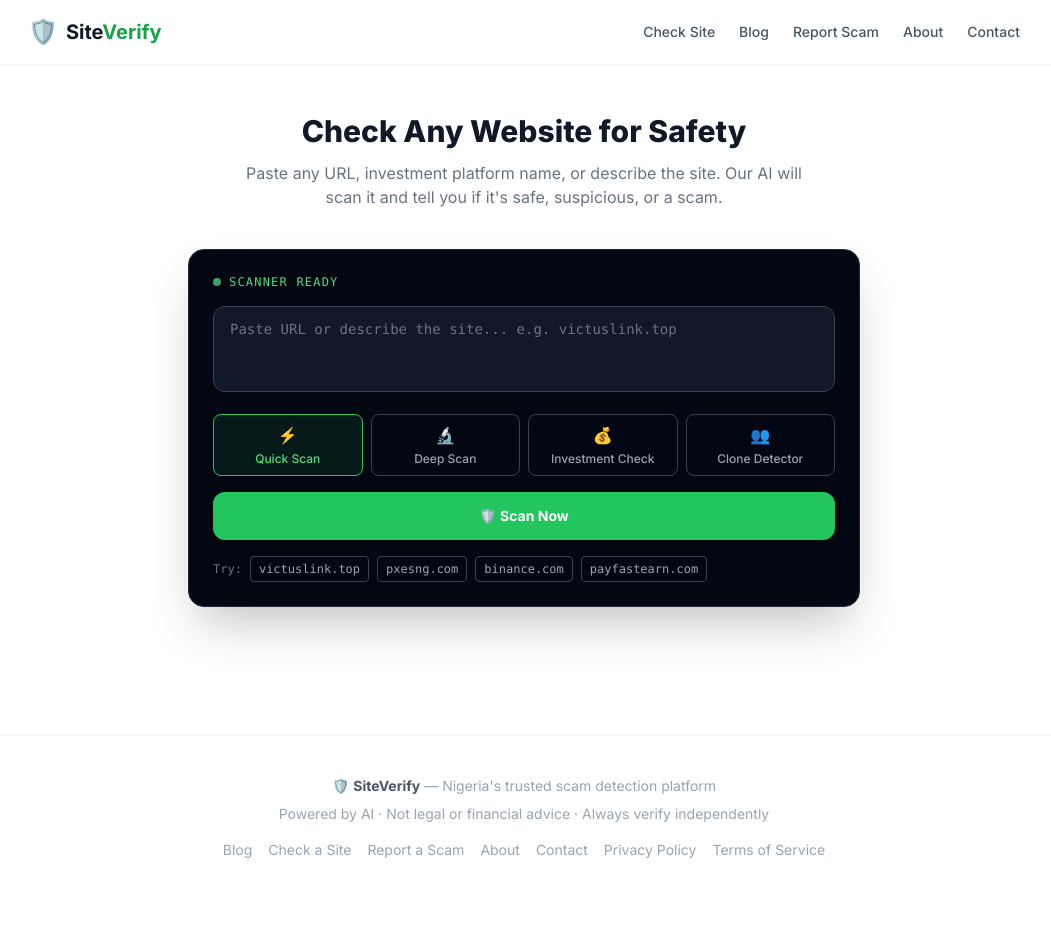
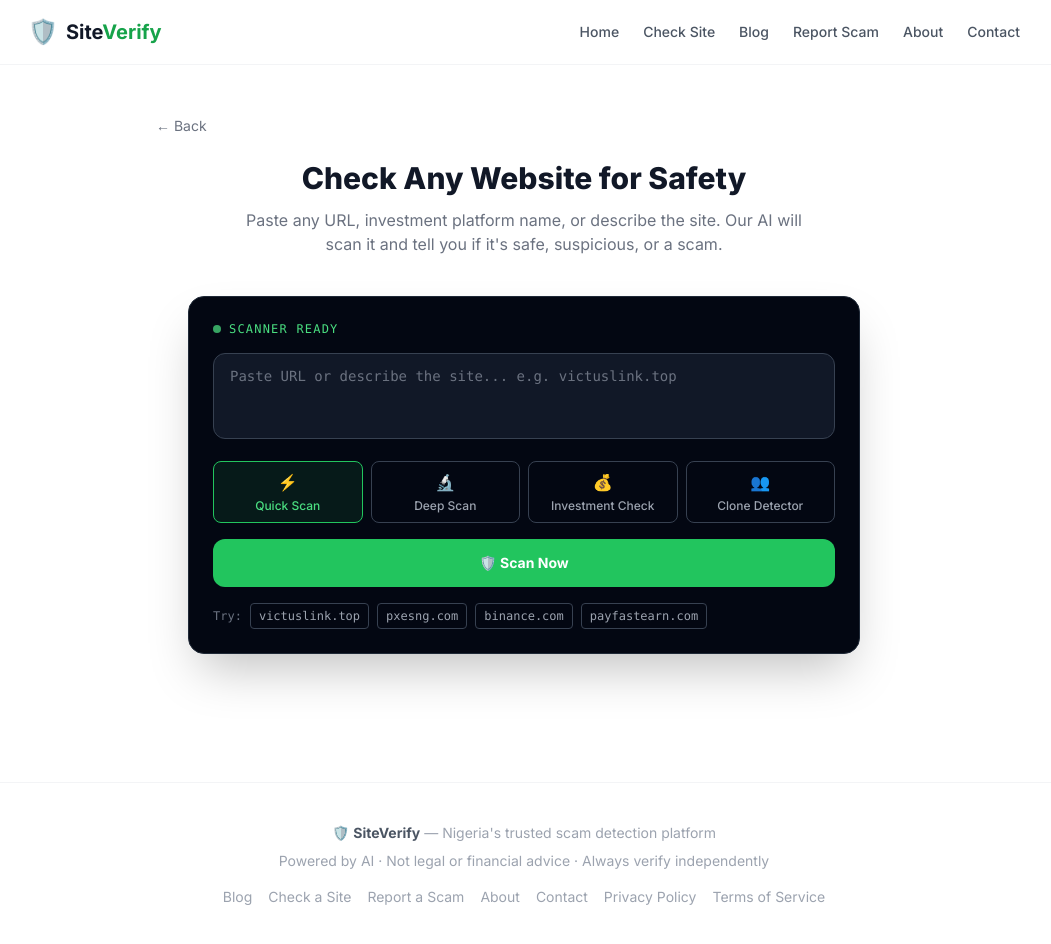
Before and after one commit to adokam/siteverify-v2, a Next.js app: page /check in a window 1280 px wide. Shown: the top 944 px of the page, without its empty margins (116-1167 px from the left). Before the commit the page ends 900 px from the top, so only its background shows below. Built offline with nearby package versions, Linux system fonts and the light colour scheme.

Commit message:
Added back buttons to pages

```diff
--- a/app/about/page.tsx
+++ b/app/about/page.tsx
@@ -1,3 +1,4 @@
+'use client'
 import type { Metadata } from 'next'
 
 export const metadata: Metadata = {
@@ -8,6 +9,10 @@ export const metadata: Metadata = {
 export default function AboutPage() {
   return (
     <div className="max-w-3xl mx-auto px-4 py-12">
+
+      <button onClick={() => window.history.back()} className="inline-flex items-center gap-2 text-sm text-gray-500 hover:text-green-600 mb-6 transition-colors">
+  ← Back
+</button>
 
       {/* Header */}
       <div className="mb-10">
--- a/app/blog/page.tsx
+++ b/app/blog/page.tsx
@@ -1,3 +1,4 @@
+'use client'
 import type { Metadata } from 'next'
 
 export const metadata: Metadata = {
@@ -17,6 +18,10 @@ const posts = [
 export default function BlogPage() {
   return (
     <div className="max-w-4xl mx-auto px-4 py-12">
+
+      <button onClick={() => window.history.back()} className="inline-flex items-center gap-2 text-sm text-gray-500 hover:text-green-600 mb-6 transition-colors">
+  ← Back
+</button>
       <div className="mb-10">
         <h1 className="text-3xl font-extrabold text-gray-900 mb-3">Scam Alerts & Safety Blog</h1>
         <p className="text-gray-500">Latest scam exposés, safety guides, and online fraud warnings for Nigeria.</p>
--- a/app/check/page.tsx
+++ b/app/check/page.tsx
@@ -1,3 +1,4 @@
+'use client'
 import type { Metadata } from 'next'
 import CheckerSection from '@/components/CheckerSection'
 
@@ -9,6 +10,9 @@ export const metadata: Metadata = {
 export default function CheckPage() {
   return (
     <div className="max-w-3xl mx-auto px-4 py-12">
+      <button onClick={() => window.history.back()} className="inline-flex items-center gap-2 text-sm text-gray-500 hover:text-green-600 mb-6 transition-colors">
+  ← Back
+</button>
       <div className="text-center mb-10">
         <h1 className="text-3xl font-extrabold text-gray-900 mb-3">Check Any Website for Safety</h1>
         <p className="text-gray-500 max-w-xl mx-auto">Paste any URL, investment platform name, or describe the site. Our AI will scan it and tell you if it's safe, suspicious, or a scam.</p>
--- a/app/contact/page.tsx
+++ b/app/contact/page.tsx
@@ -1,5 +1,4 @@
 'use client'
-
 import { useState } from 'react'
 import type { Metadata } from 'next'
 
@@ -22,6 +21,10 @@ export default function ContactPage() {
 
   return (
     <div className="max-w-2xl mx-auto px-4 py-12">
+
+      <button onClick={() => window.history.back()} className="inline-flex items-center gap-2 text-sm text-gray-500 hover:text-green-600 mb-6 transition-colors">
+  ← Back
+</button>
 
       <div className="mb-10">
         <h1 className="text-4xl font-extrabold text-gray-900 mb-3">Contact Us</h1>
--- a/app/privacy/page.tsx
+++ b/app/privacy/page.tsx
@@ -1,3 +1,4 @@
+'use client'
 import type { Metadata } from 'next'
 
 export const metadata: Metadata = {
@@ -8,6 +9,10 @@ export const metadata: Metadata = {
 export default function PrivacyPage() {
   return (
     <div className="max-w-3xl mx-auto px-4 py-12">
+
+      <button onClick={() => window.history.back()} className="inline-flex items-center gap-2 text-sm text-gray-500 hover:text-green-600 mb-6 transition-colors">
+  ← Back
+</button>
 
       <div className="mb-10">
         <h1 className="text-4xl font-extrabold text-gray-900 mb-3">Privacy Policy</h1>
--- a/app/report/page.tsx
+++ b/app/report/page.tsx
@@ -1,3 +1,4 @@
+'use client'
 import type { Metadata } from 'next'
 
 export const metadata: Metadata = {
@@ -8,6 +9,10 @@ export const metadata: Metadata = {
 export default function ReportPage() {
   return (
     <div className="max-w-2xl mx-auto px-4 py-12">
+
+      <button onClick={() => window.history.back()} className="inline-flex items-center gap-2 text-sm text-gray-500 hover:text-green-600 mb-6 transition-colors">
+  ← Back
+</button>
       <div className="mb-8">
         <h1 className="text-3xl font-extrabold text-gray-900 mb-3">Report a Scam</h1>
         <p className="text-gray-500">Help protect other Nigerians. Report a fake website, investment platform, or fraudulent app.</p>
--- a/app/terms/page.tsx
+++ b/app/terms/page.tsx
@@ -1,3 +1,4 @@
+'use client'
 import type { Metadata } from 'next'
 
 export const metadata: Metadata = {
@@ -8,6 +9,10 @@ export const metadata: Metadata = {
 export default function TermsPage() {
   return (
     <div className="max-w-3xl mx-auto px-4 py-12">
+
+      <button onClick={() => window.history.back()} className="inline-flex items-center gap-2 text-sm text-gray-500 hover:text-green-600 mb-6 transition-colors">
+  ← Back
+</button>
 
       <div className="mb-10">
         <h1 className="text-4xl font-extrabold text-gray-900 mb-3">Terms of Service</h1>
--- a/components/NavBar.tsx
+++ b/components/NavBar.tsx
@@ -3,6 +3,7 @@
 import { useState } from 'react'
 
 const links = [
+  { href: '/', label: 'Home' },
   { href: '/check', label: 'Check Site' },
   { href: '/blog', label: 'Blog' },
   { href: '/report', label: 'Report Scam' },
```
